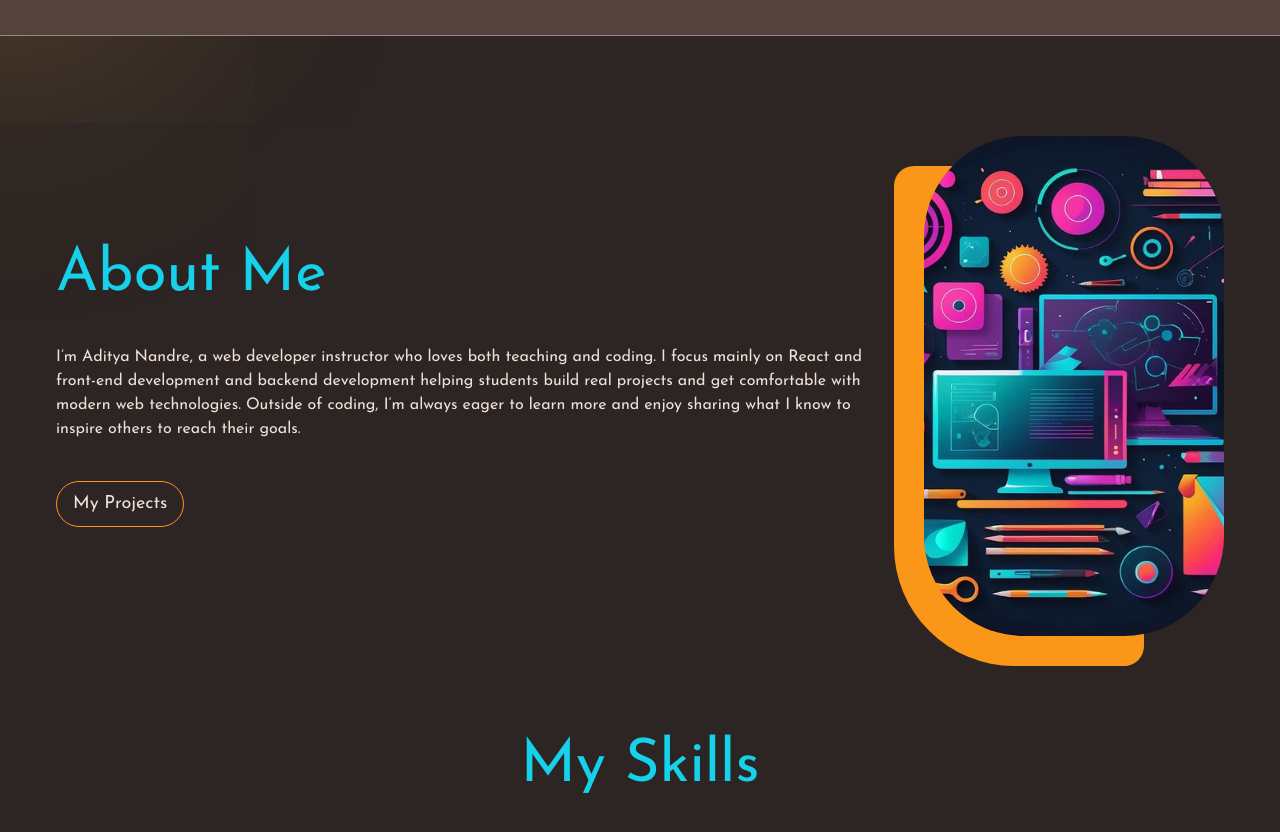
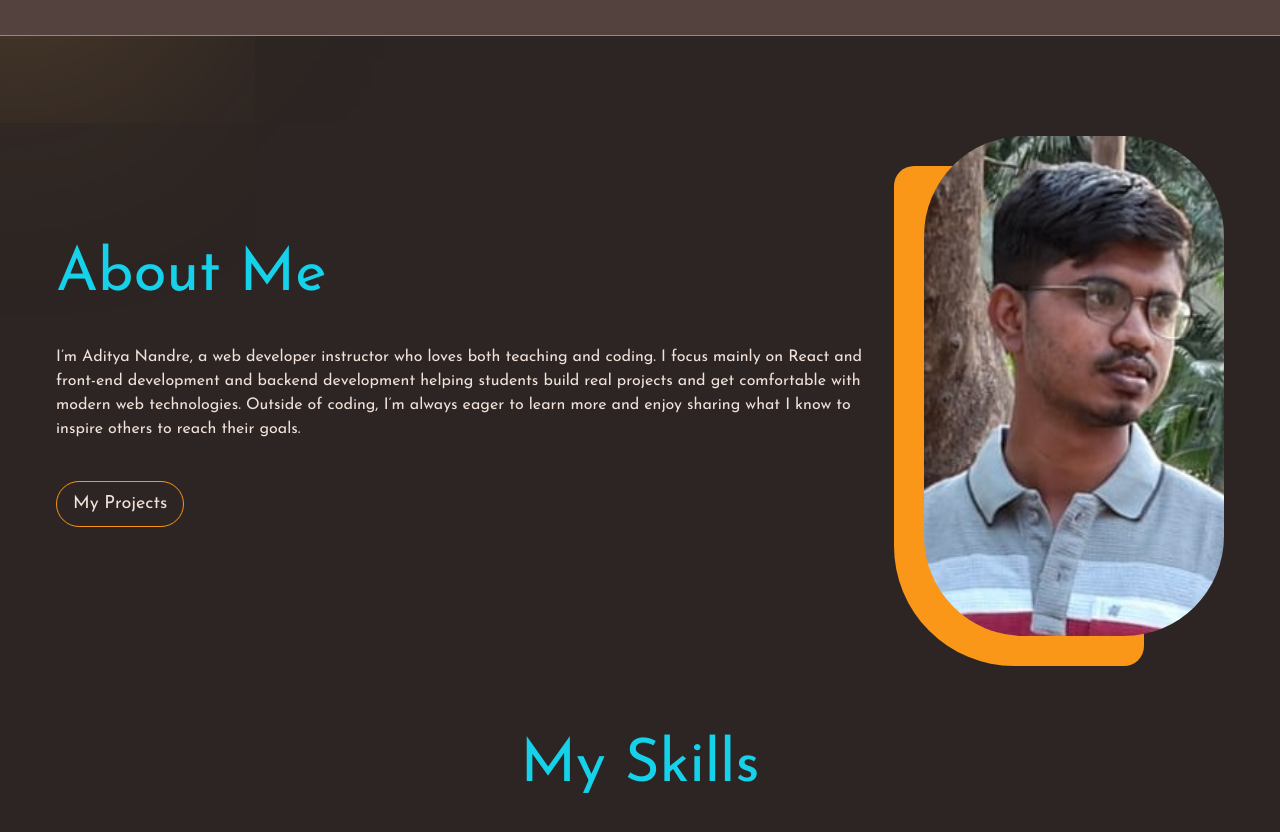
Before and after one commit to Aditya1873/portfoliowebsitepersonal, a React (Vite) app: page / in a window 1280 px wide. Shown: the part 640-1472 px from the top of the page. Built offline with nearby package versions, Linux system fonts and the light colour scheme.

Commit message:
Updated components and fixed image paths

```diff
--- a/src/components/aboutMeSection/AboutMeImage.jsx
+++ b/src/components/aboutMeSection/AboutMeImage.jsx
@@ -3,7 +3,7 @@ const AboutMeImage = () => {
     <div className="h-[500px] w-[300px] relative">
       <div className="h-[500px] w-[300px] rounded-[100px] absolute overflow-hidden">
         <img
-          src="/images/about-me.jpg"
+          src="/images/aditya.png"
           alt="About Me Image"
           className="h-full w-auto object-cover"
         />
```
